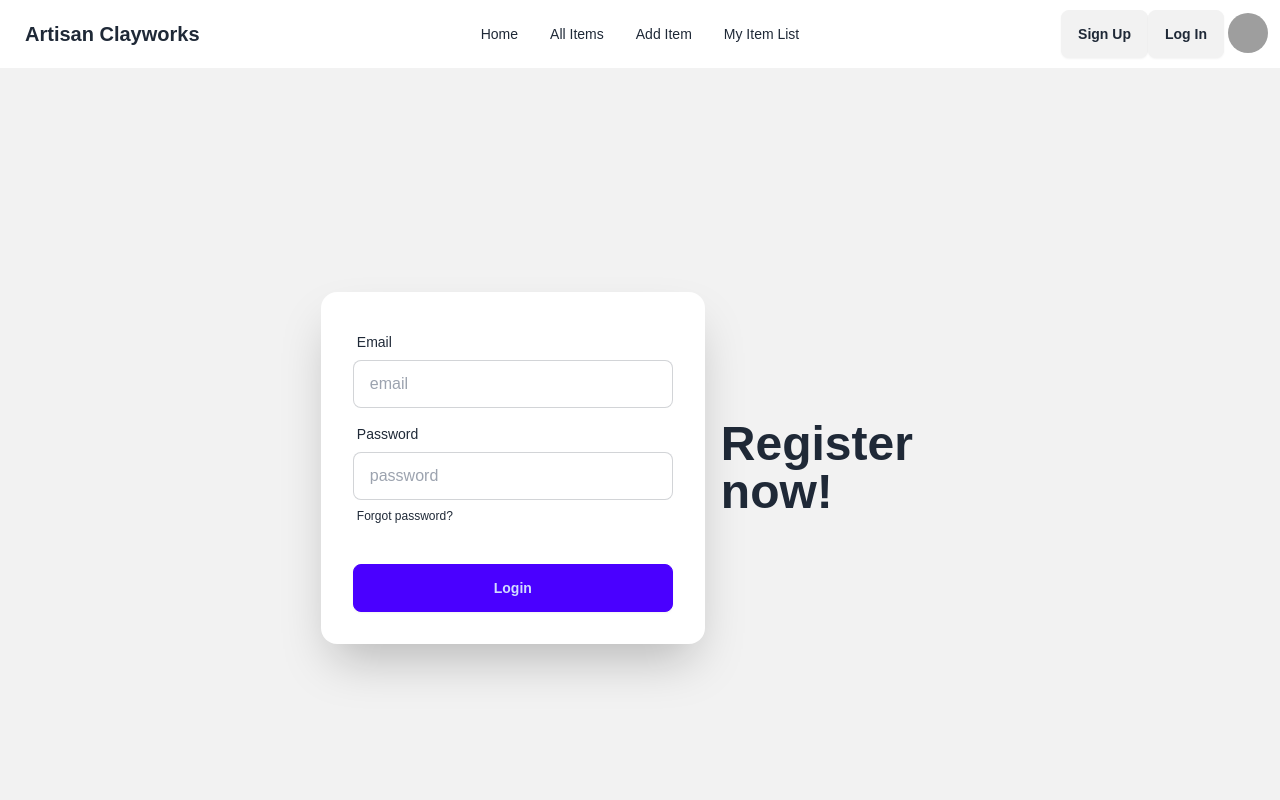
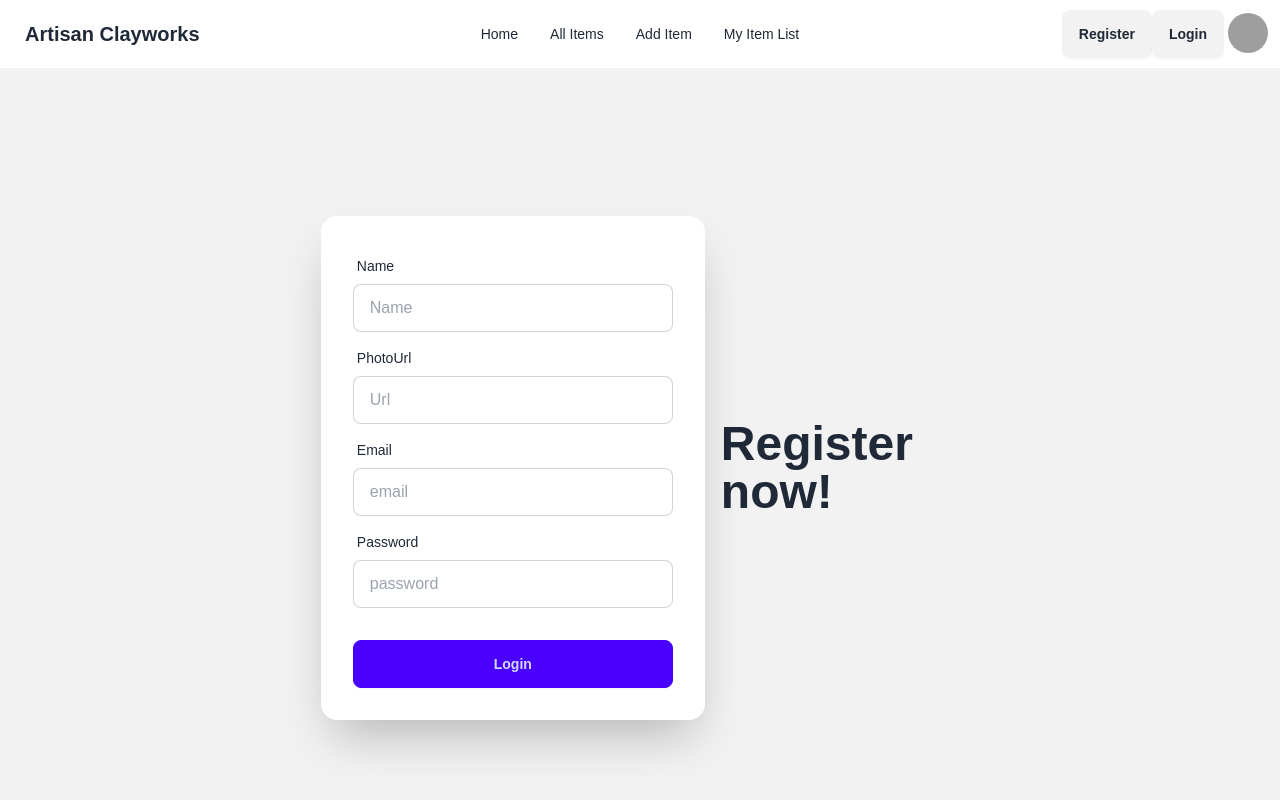
Before and after one commit to sadmaningithub/a10-artisan-clayworks-client, a React (Vite) app: page /register in a window 1280 px wide. Shown: the top 800 px of the page. Built offline with nearby package versions, Linux system fonts and the light colour scheme; grey boxes are pictures that could not be loaded.

Commit message:
AuthProvider created

```diff
--- a/src/components/NavBar/NavBar.jsx
+++ b/src/components/NavBar/NavBar.jsx
@@ -42,8 +42,8 @@ const NavBar = () => {
                 </ul>
             </div>
             <div className="navbar-end z-10	">
-                <Link to='/register'><button className="btn">Sign Up</button></Link>
-                <Link to='/login'><button className="btn">Log In</button></Link>
+                <Link to='/register'><button className="btn">Register</button></Link>
+                <Link to='/login'><button className="btn">Login</button></Link>
 
                 <div className="dropdown dropdown-end">
                     <div tabIndex={0} role="button" className="btn btn-ghost btn-circle avatar">
--- a/src/components/Register/Register.jsx
+++ b/src/components/Register/Register.jsx
@@ -1,6 +1,19 @@
 
 
 const Register = () => {
+
+    const handleRegister = e =>{
+        e.preventDefault();
+        const form = e.target;
+        const name = form.name.value;
+        const photoUrl = form.photoUrl.value;
+        const email = form.email.value;
+        const password = form.password.value;
+        console.log(email, password)
+        const user = { name, photoUrl, email, password}
+        console.log(user)
+    }
+
     return (
         <div className="hero bg-base-200 min-h-screen">
             <div className="hero-content flex-col lg:flex-row-reverse">
@@ -9,21 +22,33 @@ const Register = () => {
 
                 </div>
                 <div className="card bg-base-100 w-full max-w-sm shrink-0 shadow-2xl">
-                    <form className="card-body">
+                    <form onSubmit={handleRegister} className="card-body">
+                        <div className="form-control">
+                            <label className="label">
+                                <span className="label-text">Name</span>
+                            </label>
+                            <input type="text" placeholder="Name" name="name" className="input input-bordered" required />
+                        </div>
+                        <div className="form-control">
+                            <label className="label">
+                                <span className="label-text">PhotoUrl</span>
+                            </label>
+                            <input type="text" placeholder="Url" name="photoUrl" className="input input-bordered" required />
+                        </div>
                         <div className="form-control">
                             <label className="label">
                                 <span className="label-text">Email</span>
                             </label>
-                            <input type="email" placeholder="email" className="input input-bordered" required />
+                            <input type="email" placeholder="email" name="email" className="input input-bordered" required />
                         </div>
                         <div className="form-control">
                             <label className="label">
                                 <span className="label-text">Password</span>
                             </label>
-                            <input type="password" placeholder="password" className="input input-bordered" required />
-                            <label className="label">
+                            <input type="password" placeholder="password" name="password" className="input input-bordered" required />
+                            {/* <label className="label">
                                 <a href="#" className="label-text-alt link link-hover">Forgot password?</a>
-                            </label>
+                            </label> */}
                         </div>
                         <div className="form-control mt-6">
                             <button className="btn btn-primary">Login</button>
--- /dev/null
+++ b/src/providers/AuthProvider.jsx
@@ -0,0 +1,21 @@
+import { createContext } from "react";
+import { getAuth } from "firebase/auth";
+
+import app from "../firebase/firebase.config";
+
+export const AuthContext = createContext(null)
+
+const auth = getAuth(app)
+
+const AuthProvider = ({children}) => {
+
+
+
+    return (
+        <AuthContext.Provider>
+            {children}
+        </AuthContext.Provider>
+    );
+};
+
+export default AuthProvider;
```
Also changed, not shown: src/main.jsx (+7 -4 lines).
